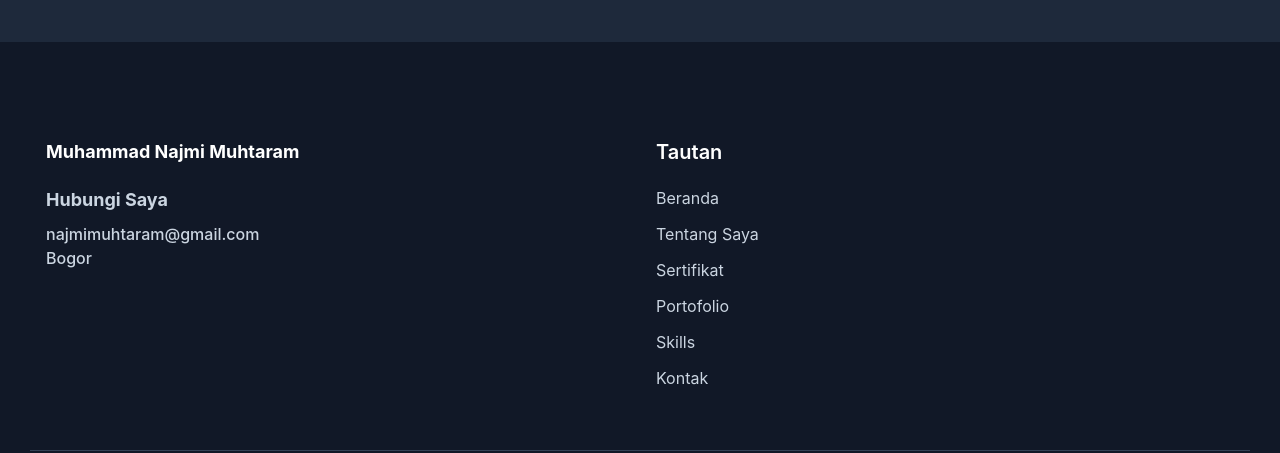
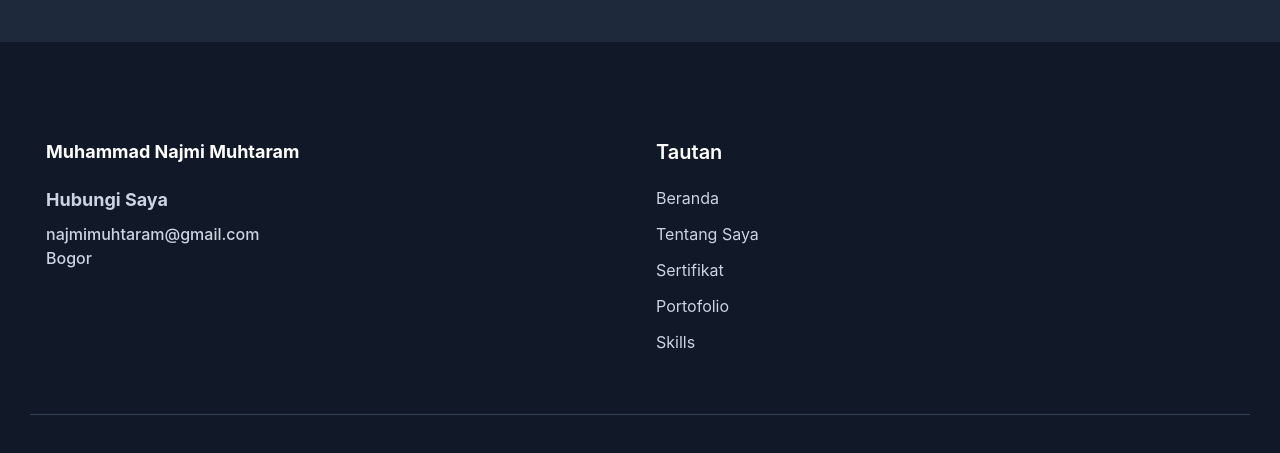
Before and after one commit to Najmi25-dev/portofolio-najmi, a website: page index.html in a window 1280 px wide. Shown: the part 7829-8282 px from the top of the page. Drawn offline with nearby package versions, Linux system fonts and the light colour scheme.

Commit message:
Update index.html

```diff
--- a/index.html
+++ b/index.html
@@ -1666,13 +1666,6 @@
                   >Skills</a
                 >
               </li>
-              <li>
-                <a
-                  href="#contact"
-                  class="inline-block text-base hover:text-primary mb-3"
-                  >Kontak</a
-                >
-              </li>
             </ul>
           </div>
         </div>
```
